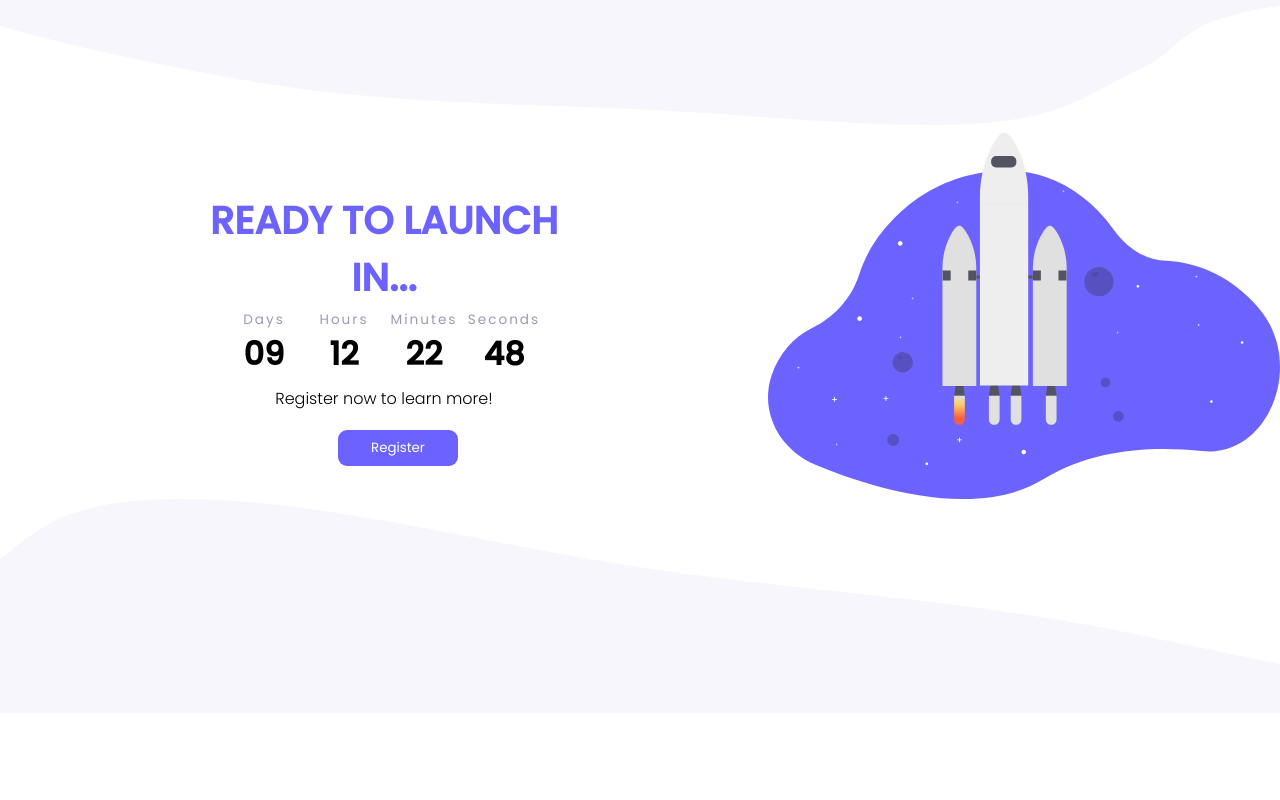
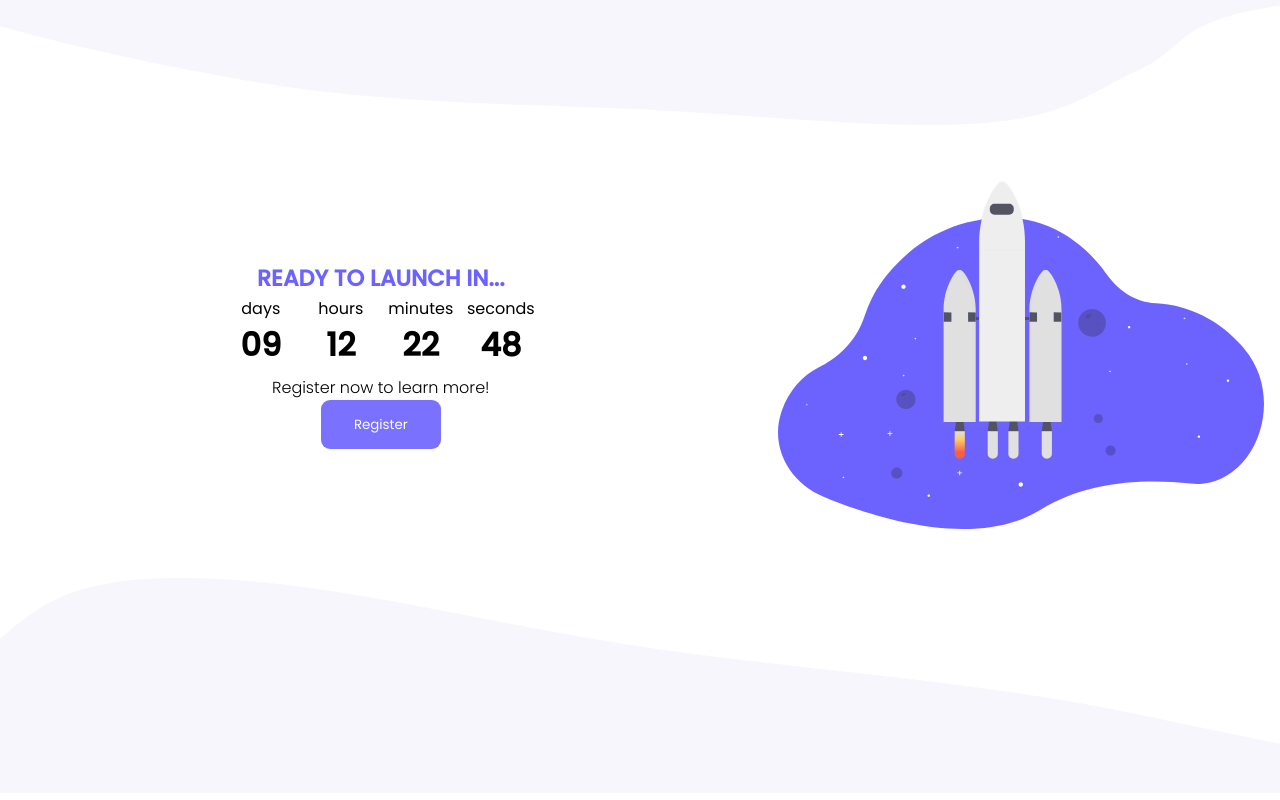
Before and after one commit to drextar25/rocket-launch, a plain HTML site: page index.html in a window 1280 px wide. Drawn offline with Linux system fonts and the light colour scheme.

Commit message:
feat: lesson changes

```diff
--- /dev/null
+++ b/assets/css/layout.css
@@ -0,0 +1,47 @@
+main {
+  width: 100vw;
+  height: 100vh;
+
+  display: flex;
+  flex-direction: column;
+}
+
+main article {
+  flex: 1;
+
+  display: flex;
+  flex-direction: row;
+}
+
+main article aside {
+  flex: 0.4;
+
+  display: flex;
+  flex-direction: row;
+  justify-content: flex-end;
+  align-items: center;
+
+  padding: 1rem;
+}
+
+main article section {
+  flex: 0.6;
+
+  display: flex;
+  flex-direction: column;
+  justify-content: center;
+  align-items: center;
+
+  padding: 1rem;
+}
+
+@media (max-width: 991px) {
+  main article {
+    flex-direction: column;
+  }
+
+  main article aside,
+  main article section {
+    justify-content: center;
+  }
+}
--- a/assets/css/style.css
+++ b/assets/css/style.css
@@ -1,43 +1,21 @@
 * {
   margin: 0;
   padding: 0;
-  font-family: 'Poppins', sans-serif;
+  font-family: "Poppins", sans-serif;
   box-sizing: border-box;
 }
 :root {
-  --black: #4D4C59;
-  --purple: #6C63FF;
-	--light-grey: #C8C8C8;
-  --text-color: #9C9AB6;
+  --black: #4d4c59;
+  --purple: #6c63ff;
+  --light-grey: #c8c8c8;
+  --text-color: #9c9ab6;
 }
 
-.background {
-  display:box;
-  position: fixed;
-  height: 100%;
+img {
+  max-width: 100%;
 }
 
-#center-img {
-  float:right;
-  width: 40%;
-
-}
-
-#top, #bottom {
-  width: 100%;
-}
-
-#bottom {
-  text-align: end;
-}
-
-main {
-  display: block;
-  padding: 15%;
-  width: 60%;
-}
-
-#anouncement {
+#announcement {
   color: var(--purple);
   text-transform: uppercase;
   font-size: larger;
@@ -51,7 +29,7 @@ main {
 }
 
 div button {
-  margin:5% 38%;
+  margin: 5% 38%;
 }
 
 button {
@@ -61,6 +39,15 @@ button {
   padding: 2%;
   width: 120px;
   border-radius: 9px;
+  cursor: pointer;
+  opacity: 0.9;
+}
+
+button:hover {
+  opacity: 1;
+}
+button:active {
+  opacity: 0.8;
 }
 
 .deadline {
--- a/index.html
+++ b/index.html
@@ -7,6 +7,7 @@
     <title>Rocket Launch</title>
 
     <link rel="stylesheet" href="./assets/css/style.css" />
+    <link rel="stylesheet" href="./assets/css/layout.css" />
 
     <link rel="preconnect" href="https://fonts.googleapis.com" />
     <link rel="preconnect" href="https://fonts.gstatic.com" crossorigin />
@@ -17,21 +18,14 @@
   </head>
 
   <body>
-    <div class="background">
+    <main>
+      <header>
         <img id="top" src="./assets/images/top-image.svg" alt="Top image" />
-      <img
-        id="center-img"
-        src="./assets/images/rocket.svg"
-        alt="Image of a rocket"
-      />
-      <img
-        id="bottom"
-        src="./assets/images/bottom-image.svg"
-        alt="bottom image"
-      />
-    </div>
-    <main>
-      <div id="anouncement">
+      </header>
+
+      <article>
+        <section>
+          <div id="announcement">
             <h1>ready to launch in...</h1>
           </div>
 
@@ -39,42 +33,65 @@
             <!-- days -->
             <div class="deadline-format">
               <div>
-            <span>days</span>
+                <p>days</p>
+
                 <h4 class="days">00</h4>
               </div>
             </div>
-        <!-- end of days -->
+            <!-- /days -->
+
             <!-- hours -->
             <div class="deadline-format">
               <div>
-            <span>hours</span>
+                <p>hours</p>
+
                 <h4 class="hours">00</h4>
               </div>
             </div>
-        <!-- end of hours -->
+            <!-- /hours -->
+
             <!-- minutes -->
             <div class="deadline-format">
               <div>
-            <span>minutes</span>
+                <p>minutes</p>
+
                 <h4 class="minutes">00</h4>
               </div>
             </div>
-        <!-- end of minutes -->
+            <!-- /minutes -->
+
             <!-- seconds -->
             <div class="deadline-format">
               <div>
-            <span>seconds</span>
+                <p>seconds</p>
+
                 <h4 class="seconds">00</h4>
               </div>
             </div>
-        <!-- end of seconds -->
+            <!-- /seconds -->
           </div>
 
           <p id="register">Register now to learn more!</p>
 
-      <div>
-        <button type="submit">Register</button>
-      </div>
+          <button type="button" onclick="testThisButton()">Register</button>
+        </section>
+
+        <aside>
+          <img
+            id="center-img"
+            src="./assets/images/rocket.svg"
+            alt="Image of a rocket"
+          />
+        </aside>
+      </article>
+
+      <footer>
+        <img
+          id="bottom"
+          src="./assets/images/bottom-image.svg"
+          alt="bottom image"
+        />
+      </footer>
     </main>
 
     <script src="./script.js"></script>
--- a/script.js
+++ b/script.js
@@ -12,6 +12,7 @@ const months = [
   "November",
   "December",
 ];
+
 const weekdays = [
   "Sunday",
   "Monday",
@@ -30,19 +31,16 @@ let tempYear = tempDate.getFullYear();
 let tempMonth = tempDate.getMonth();
 let tempDay = tempDate.getDate();
 // months are ZERO index based;
+
 const futureDate = new Date(tempYear, tempMonth, tempDay + 10, 11, 30, 0);
-
-const year = futureDate.getFullYear();
-const hours = futureDate.getHours();
-const minutes = futureDate.getMinutes();
 
 let month = futureDate.getMonth();
 month = months[month];
 const weekday = weekdays[futureDate.getDay()];
-const date = futureDate.getDate();
 
 const futureTime = futureDate.getTime();
-function getRemaindingTime() {
+
+function getRemainingTime() {
   const today = new Date().getTime();
 
   const t = futureTime - today;
@@ -50,7 +48,7 @@ function getRemaindingTime() {
   // 1m = 60s
   // 1hr = 60m
   // 1d = 24hr
-  // values in miliseconds
+  // values in milliseconds
   const oneDay = 24 * 60 * 60 * 1000;
   const oneHour = 60 * 60 * 1000;
   const oneMinute = 60 * 1000;
@@ -80,6 +78,13 @@ function getRemaindingTime() {
   }
 }
 // countdown;
-let countdown = setInterval(getRemaindingTime, 1000);
+let countdown = setInterval(getRemainingTime, 1000); // 1sec
+
 //set initial values
-getRemaindingTime();
+getRemainingTime();
+
+// * - - - - - - - - - - - - - - - - - - - - - - - - - - - - - - - - - - - - - - - - - - - - - - - - - - - - - - - - - -
+
+function testThisButton() {
+  alert("Nope!");
+}
```
Also changed, not shown: 1 other file. Lines whose indentation alone changed are shown as unchanged.
